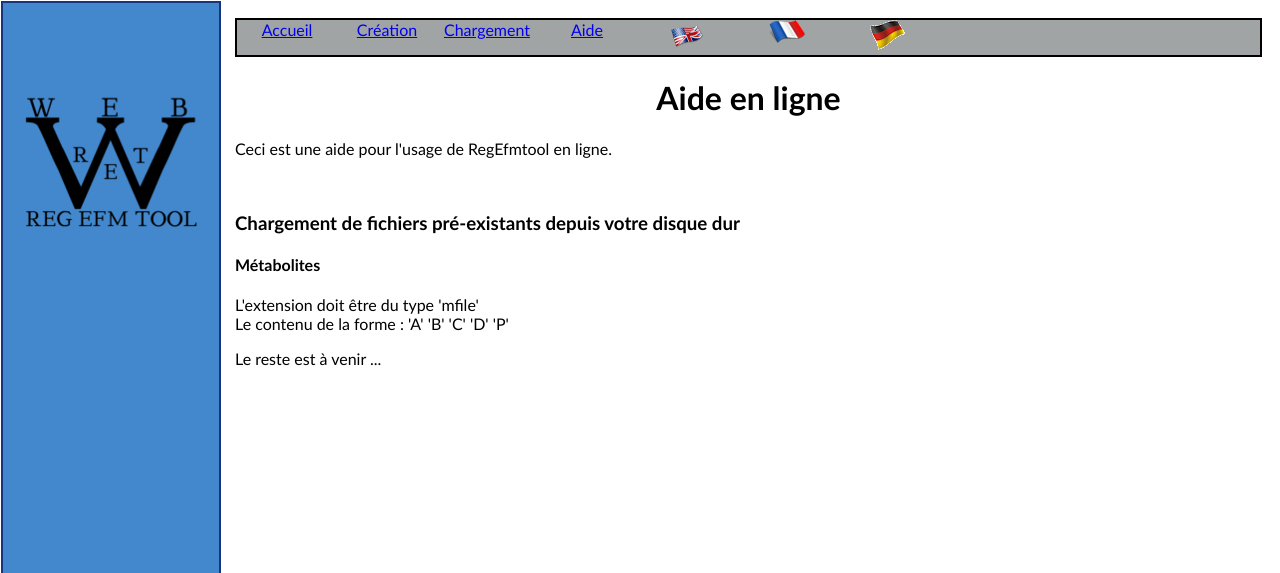
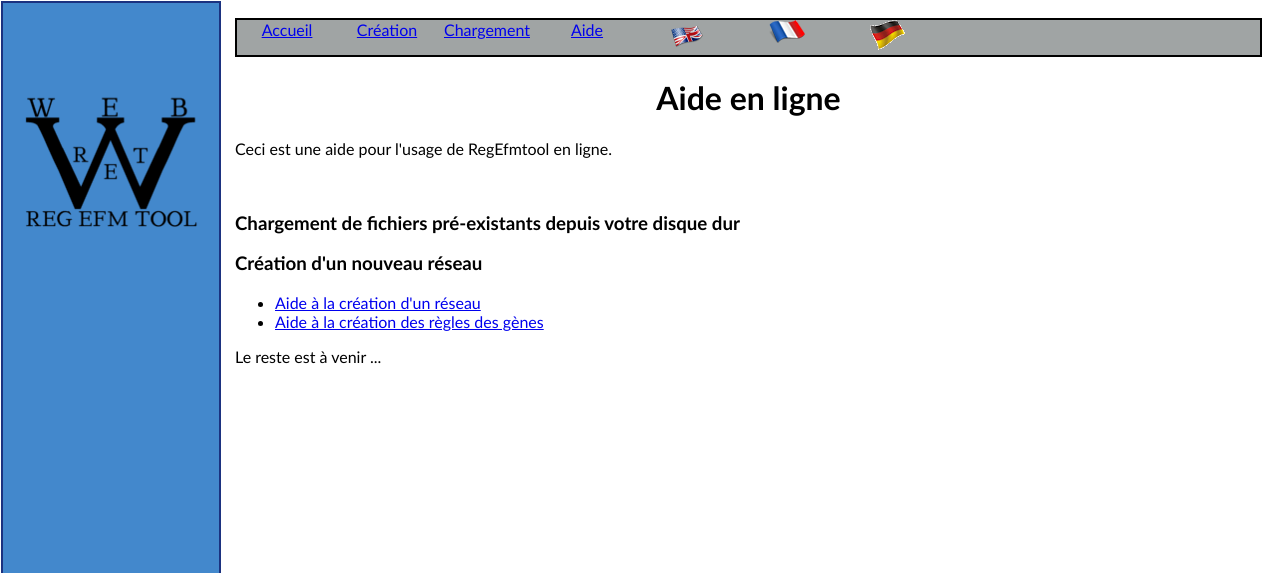
Before and after one commit to bioinfocttj/CPR, a PHP site: page /help.php in a window 1280 px wide. Shown: the top 573 px of the page. Run offline with PHP 8.4, Linux system fonts and the light colour scheme; some libraries are stand-ins or nearby versions.

Commit message:
modif help et langues

```diff
--- a/WRET/help.php
+++ b/WRET/help.php
@@ -40,9 +40,12 @@
 
 		<p><?php echo TXT_HELP_INTRO; ?> </p>
 		</br>
-		<h3><?php echo TXT_HELP_FILES; ?></h3>
-			<h4><?php echo TXT_HELP_METABO; ?></h4>
-	   			<p><?php echo TXT_HELP_EXTENSION; ?></p>
+		<h3><?php echo TXT_HELP_FILES_LOAD; ?></h3>
+	   	<h3><?php echo TXT_HELP_FILES_CREATE; ?></h3>
+			<ul>
+				<li><a href="help_create.php">		<?php echo TXT_HELP_CREATION; ?> 	</a></li>
+				<li><a href="help_rules.php">		<?php echo TXT_HELP_GENERULES; ?> 	</a></li>
+			</ul>
 		<p><?php echo TXT_HELP_SUITE; ?></p>
 	</body>
 </html>
--- a/WRET/languages/fr_lang.php
+++ b/WRET/languages/fr_lang.php
@@ -184,10 +184,10 @@ define('TXT_OPTIONS_EFM_AUTO_T_2', "Non ");
 
 define('TXT_HELP_TITLE', "Aide en ligne");
 define('TXT_HELP_INTRO', " Ceci est une aide pour l'usage de RegEfmtool en ligne.");
-define('TXT_HELP_FILES', "Chargement de fichiers pré-existants depuis votre disque dur");
-define('TXT_HELP_METABO', "Métabolites");
-define('TXT_HELP_EXTENSION', "L'extension doit être du type 'mfile' <br />
-					Le contenu de la forme : 'A' 'B' 'C' 'D' 'P' ");
+define('TXT_HELP_FILES_LOAD', "Chargement de fichiers pré-existants depuis votre disque dur");
+define('TXT_HELP_FILES_CREATE', "Création d'un nouveau réseau");
+define('TXT_HELP_CREATION', "Aide à la création d'un réseau");
+define('TXT_HELP_GENERULES', "Aide à la création des règles des gènes");
 define('TXT_HELP_SUITE', "Le reste est à venir ...");
 
 //---------------------------------------------------------
```
Also changed, not shown: WRET/languages/de_lang.php (+4 -3 lines), WRET/languages/en_lang.php (+4 -4 lines).
